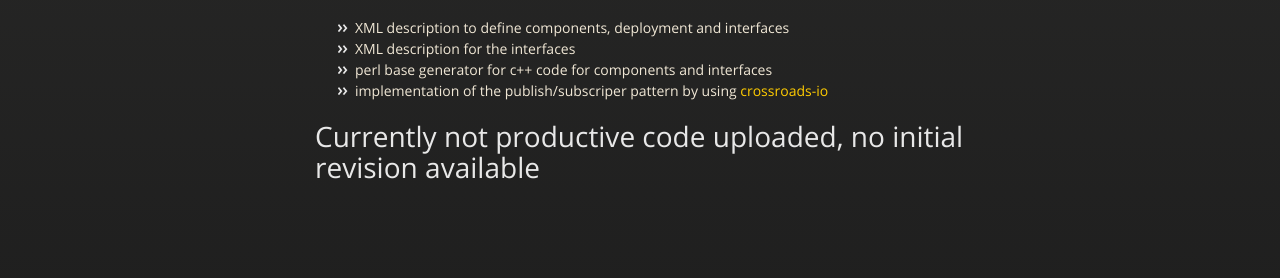
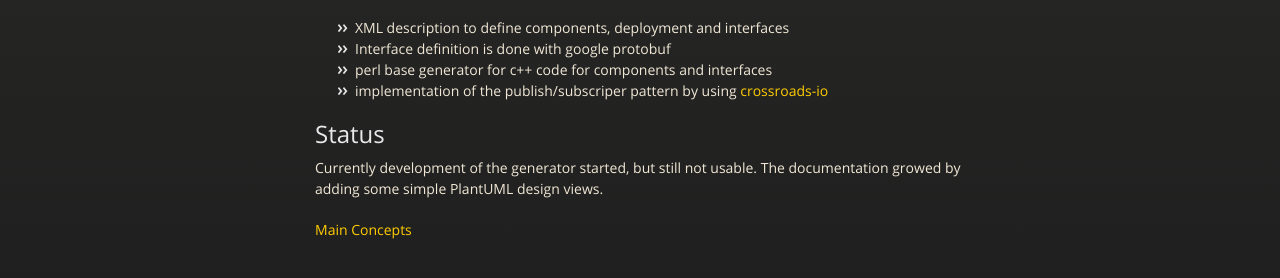
Before and after one commit to kreuzberger/YaComponent, a plain HTML site: page index.html in a window 1280 px wide. Shown: the part 320-598 px from the top of the page. Drawn offline with nearby package versions, Linux system fonts and the light colour scheme.

```diff
--- a/index.html
+++ b/index.html
@@ -46,12 +46,17 @@ YaComponent includes</p>
 
 <ul>
 <li>XML description to define components, deployment and interfaces</li>
-<li>XML description for the interfaces</li>
+<li>Interface definition is done with google protobuf</li>
 <li>perl base generator for c++ code for components and interfaces</li>
 <li>implementation of the publish/subscriper pattern by using <a href="http://www.crossroads.io/">crossroads-io</a>
 </li>
-</ul><h1>
-<a name="currently-not-productive-code-uploaded-no-initial-revision-available" class="anchor" href="#currently-not-productive-code-uploaded-no-initial-revision-available"><span class="octicon octicon-link"></span></a>Currently not productive code uploaded, no initial revision available</h1>
+</ul><h2>
+<a name="status" class="anchor" href="#status"><span class="octicon octicon-link"></span></a>Status</h2>
+
+<p>Currently development of the generator started, but still not usable. The documentation growed by adding some
+simple PlantUML design views.</p>
+
+<p><a href="doc/Concept.md">Main Concepts</a></p>
       </section>
 
     </div>
--- a/params.json
+++ b/params.json
@@ -1 +1 @@
-{"name":"YaComponent","tagline":"","body":"YaComponent\r\n===========\r\n\r\nYaComponent is a framework for handling components and the interfaces of components.\r\nYaComponent includes\r\n * XML description to define components, deployment and interfaces\r\n * XML description for the interfaces\r\n * perl base generator for c++ code for components and interfaces\r\n * implementation of the publish/subscriper pattern by using [crossroads-io](http://www.crossroads.io/)\r\n\r\nCurrently not productive code uploaded, no initial revision available\r\n=====================================================================\r\n\r\n\r\n\r\n","google":"","note":"Don't delete this file! It's used internally to help with page regeneration."}
+{"name":"YaComponent","tagline":"","body":"YaComponent\r\n===========\r\n\r\nYaComponent is a framework for handling components and the interfaces of components.\r\nYaComponent includes\r\n * XML description to define components, deployment and interfaces\r\n * Interface definition is done with google protobuf\r\n * perl base generator for c++ code for components and interfaces\r\n * implementation of the publish/subscriper pattern by using [crossroads-io](http://www.crossroads.io/)\r\n\r\nStatus\r\n------\r\n\r\nCurrently development of the generator started, but still not usable. The documentation growed by adding some\r\nsimple PlantUML design views.\r\n\r\n\r\n[Main Concepts](doc/Concept.md)\r\n\r\n","google":"","note":"Don't delete this file! It's used internally to help with page regeneration."}
```
